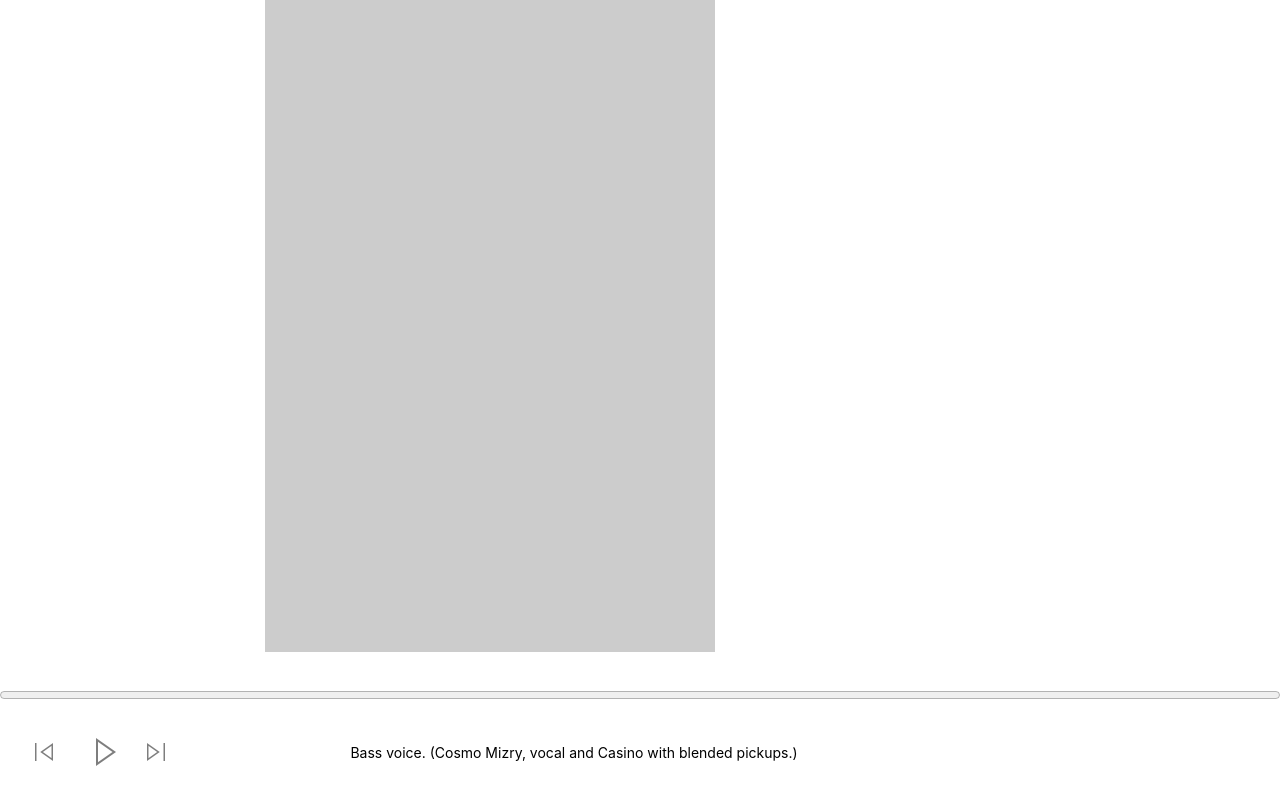
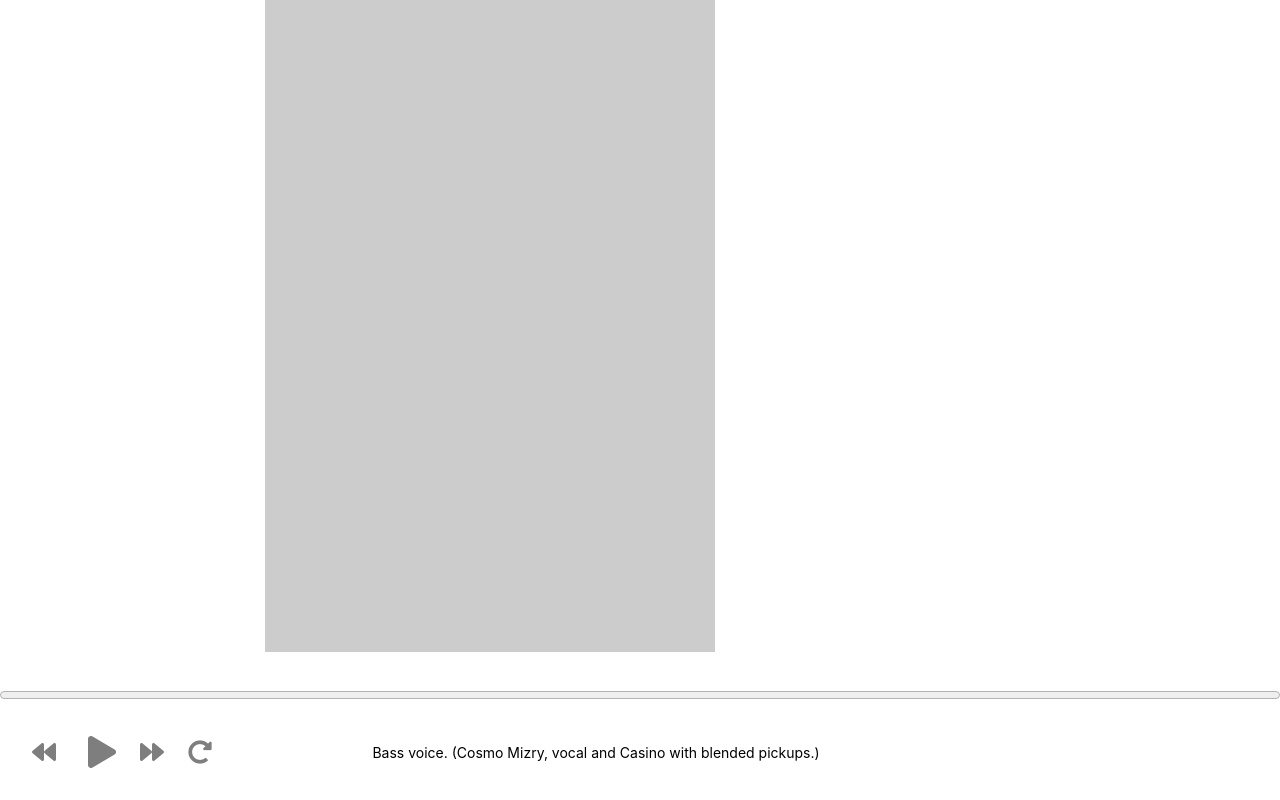
Before and after one commit to srgsrk/unknown, a React (Create React App) app: page / in a window 1280 px wide. Shown: the part 7460-8260 px from the top of the page. Built offline with nearby package versions, Linux system fonts and the light colour scheme.

Commit message:
add repeat mode

```diff
--- a/public/index.html
+++ b/public/index.html
@@ -23,6 +23,7 @@
       Learn how to configure a non-root public URL by running `npm run build`.
     -->
     <title>My Player</title>
+    <link rel="stylesheet" href="https://use.fontawesome.com/releases/v5.8.1/css/all.css" integrity="sha384-50oBUHEmvpQ+1lW4y57PTFmhCaXp0ML5d60M1M7uH2+nqUivzIebhndOJK28anvf" crossorigin="anonymous">
   </head>
   <body>
     <noscript>You need to enable JavaScript to run this app.</noscript>
--- a/src/components/Controls/controls.scss
+++ b/src/components/Controls/controls.scss
@@ -6,9 +6,10 @@
 
 .play,
 .prev,
-.next {
+.next,
+.repeat-mode {
   padding: 0;
-  font-family: "Segoe MDL2";
+  font-family: "Font Awesome 5 Free";
   color: #000;
   background: transparent;
   border: none;
@@ -23,12 +24,14 @@
   font-size: 2em;
 }
 
-.next {
+.next,
+.repeat-mode {
   margin-left: 1em;
 }
 
 .prev,
-.next {
+.next,
+.repeat-mode {
   font-size: 1.5em;
 }
 
@@ -40,6 +43,12 @@
 
 .play:focus,
 .prev:focus,
-.next:focus {
+.next:focus,
+.repeat-mode:focus {
   outline: none;
 }
+
+.repeat-mode.active {
+  opacity: 1;
+  color: #0078D7;
+}
--- a/src/components/Controls/index.js
+++ b/src/components/Controls/index.js
@@ -3,6 +3,7 @@ import Play from "../Play";
 import Next from "../Next";
 import Prev from "../Prev";
 import './controls.scss'
+import RepeatMode from "../RepeatMode";
 
 class Controls extends Component {
     render() {
@@ -18,6 +19,10 @@ class Controls extends Component {
                 <Next
                     handleNext = {this.props.handleNext}
                 />
+                <RepeatMode
+                    repeatMode={this.props.repeatMode}
+                    handleRepeatMode = {this.props.handleRepeatMode}
+                />
             </div>
         )
     }
--- a/src/components/Next/index.js
+++ b/src/components/Next/index.js
@@ -1,6 +1,6 @@
 import React, { Component } from 'react';
 
-class Index extends Component {
+class Next extends Component {
     render() {
         return (
             <button
@@ -8,10 +8,10 @@ class Index extends Component {
                 onClick = {() => this.props.handleNext()}
                 title="Next"
             >
-                
+                <i className="fas fa-forward"></i>
             </button>
         )
     }
 }
 
-export default Index;
+export default Next;
--- a/src/components/Play/index.js
+++ b/src/components/Play/index.js
@@ -8,7 +8,7 @@ class Index extends Component {
                 onClick = {() => this.props.handleClick()}
                 title = {this.props.isPlay ? 'Pause' : 'Play'}
             >
-                {this.props.isPlay ? '' : '' }
+                {this.props.isPlay ? <i className="fas fa-pause"></i> : <i className="fas fa-play"></i> }
             </button>
         )
     }
--- a/src/components/Player/index.js
+++ b/src/components/Player/index.js
@@ -14,7 +14,14 @@ class Player extends Component {
         mediaLibrary: mediaLibrary,
         currentTrackDuration: 100,
         currentTrackPosition: 0,
-        repeatMode: 'next'
+        repeatMode: 'off',
+        repeatModeList: ['off', 'repeat-track', 'repeat-list']
+    };
+
+    isEnd = () => {
+        const index = this.state.currentTrackIndex;
+        const {mediaLibrary} = this.state;
+        return this.state.repeatMode === 'off' && index === mediaLibrary.length - 1
     };
 
     handleClick = () => {
@@ -23,38 +30,48 @@ class Player extends Component {
         });
     };
 
-    handleStop = () => {
+    stop = () => {
         this.setState({
             currentTrackPosition: 0,
             isPlay: false
         });
     };
 
-    handleRepeat = () => {
+    repeat = () => {
+        // TODO: Не хватает перемотки в начало
         this.setState({
             currentTrackPosition: 0,
             isPlay: true
         });
     };
 
-    handlePrev = () => {
+    prev = () => {
         const index = this.state.currentTrackIndex;
-        const {mediaLibrary} = this.state;
         if (index - 1 >= 0) {
             this.setState({currentTrackIndex: index - 1})
         } else {
-            this.setState({currentTrackIndex: mediaLibrary.length - 1})
+            this.state.isPlay && this.repeat();
         }
     };
 
-    handleNext = () => {
+    next = () => {
         const index = this.state.currentTrackIndex;
         const {mediaLibrary} = this.state;
         if (index + 1 >= mediaLibrary.length) {
-            this.setState({currentTrackIndex: 0})
+            !this.isEnd() && this.setState({currentTrackIndex: 0});
         } else {
             this.setState({currentTrackIndex: index + 1})
         }
+    };
+
+    changeRepeatMode = () => {
+        const {repeatMode} = this.state;
+        const {repeatModeList} = this.state;
+        const index = repeatModeList.indexOf(repeatMode);
+        const newMode = index + 1 >= repeatModeList.length ? repeatModeList[0] : repeatModeList[index + 1];
+        this.setState({
+            repeatMode: newMode
+        })
     };
 
     readMeta = (duration) => {
@@ -72,18 +89,11 @@ class Player extends Component {
     onEnded = () => {
         const {repeatMode} = this.state;
         switch (repeatMode) {
-            case 'next':
-                this.handleNext();
-                break;
-            case 'stop':
-                this.handleStop();
-                break;
-            case 'repeat':
-                this.handleRepeat();
+            case 'repeat-track':
+                this.repeat();
                 break;
             default:
-                console.log("WTF");
-
+                this.next();
         }
     };
 
@@ -96,40 +106,42 @@ class Player extends Component {
                     <div className="player__main">
                         <div className="player__cover">
                             <Cover
-                                text={mediaLibrary[index].name}
+                                text= {mediaLibrary[index].name}
                             />
                         </div>
                     </div>
                     <div className="player__sidebar">
                         <Playlist
-                            mediaLibrary={mediaLibrary}
-                            current={index}
+                            mediaLibrary= {mediaLibrary}
+                            current= {index}
                         />
                     </div>
                 </div>
                 <div className="player__bar">
                     <ProgressBar
-                        duration={this.state.currentTrackDuration}
-                        position={this.state.currentTrackPosition}
+                        duration= {this.state.currentTrackDuration}
+                        position= {this.state.currentTrackPosition}
                     />
                     <div className="bar__content">
                         <div className="bar__controls">
                             <Controls
-                                handleClick={this.handleClick}
-                                handlePrev={this.handlePrev}
-                                handleNext={this.handleNext}
-                                isPlay={this.state.isPlay}
+                                handleClick= {this.handleClick}
+                                handlePrev= {this.prev}
+                                handleNext= {this.next}
+                                handleRepeatMode= {this.changeRepeatMode}
+                                repeatMode= {this.state.repeatMode}
+                                isPlay= {this.state.isPlay}
                             />
                         </div>
                         <div className="bar__track-block">
                             <Track
-                                src={mediaLibrary[index].src}
-                                isPlay={this.state.isPlay}
-                                name={mediaLibrary[index].name}
-                                position={this.state.position}
-                                readMeta={this.readMeta}
-                                updateTime={this.updateTime}
-                                onEnded={this.onEnded}
+                                src= {mediaLibrary[index].src}
+                                isPlay= {this.state.isPlay}
+                                name= {mediaLibrary[index].name}
+                                position= {this.state.position}
+                                readMeta= {this.readMeta}
+                                updateTime= {this.updateTime}
+                                onEnded= {this.onEnded}
                             />
                         </div>
                         <div className="bar__sidebar"></div>
--- a/src/components/Prev/index.js
+++ b/src/components/Prev/index.js
@@ -1,6 +1,6 @@
 import React, { Component } from 'react';
 
-class Index extends Component {
+class Prev extends Component {
     render() {
         return (
             <button
@@ -8,10 +8,10 @@ class Index extends Component {
                 onClick = {() => this.props.handlePrev()}
                 title = "Previous"
             >
-                
+                <i className="fas fa-backward"></i>
             </button>
         )
     }
 }
 
-export default Index;
+export default Prev;
--- a/src/components/ProgressBar/progress-bar.scss
+++ b/src/components/ProgressBar/progress-bar.scss
@@ -1,3 +1,3 @@
 .progress-bar {
-  width: 100% ;
+  width: 100%;
 }
--- /dev/null
+++ b/src/components/RepeatMode/index.js
@@ -0,0 +1,18 @@
+import React, { Component } from 'react';
+
+class RepeatMode extends Component {
+    render() {
+        return (
+            // TODO: Добавить смену title
+            <button
+                className={"repeat-mode " + (this.props.repeatMode === 'off' ? '' : 'active')}
+                onClick = {() => this.props.handleRepeatMode()}
+                title="repeat mode"
+            >
+                {this.props.repeatMode === 'repeat-track' ? <i className="fas fa-redo-alt"></i> : <i className="fas fa-redo-alt"></i>}
+            </button>
+        )
+    }
+}
+
+export default RepeatMode;
--- a/src/index.js
+++ b/src/index.js
@@ -1,7 +1,6 @@
 import React from 'react';
 import ReactDOM from 'react-dom';
 import './styles/index.scss';
-import './styles/fonts.css';
 import App from './components/App';
 
 ReactDOM.render(<App />, document.getElementById('root'));
--- a/src/styles/fonts.css
+++ /dev/null
@@ -1,6 +0,0 @@
-@font-face {
-    font-family: 'Segoe MDL2';
-    font-style: normal;
-    font-weight: normal;
-    src: url('../fonts/SegMDL2.ttf');
-}
```
